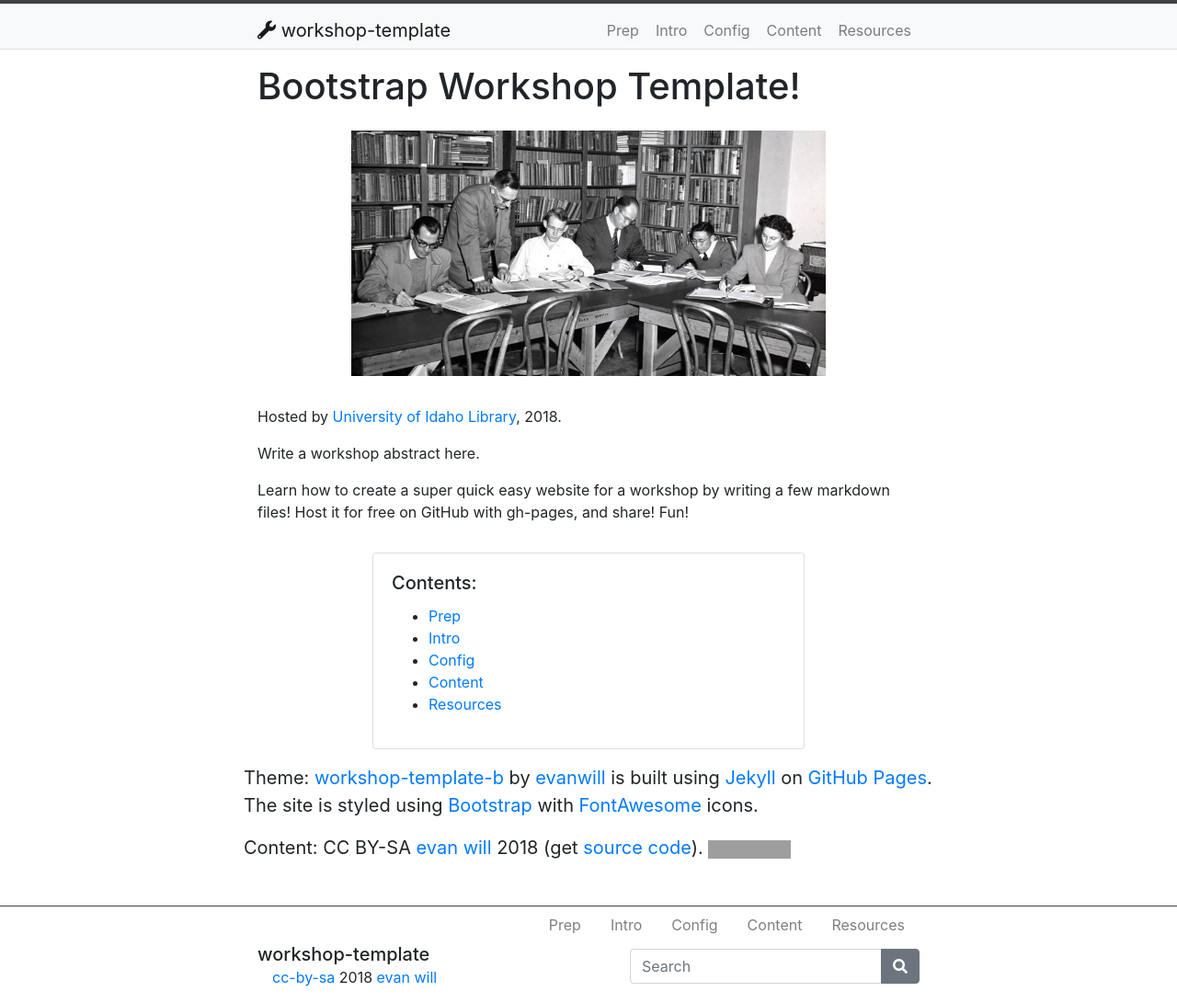
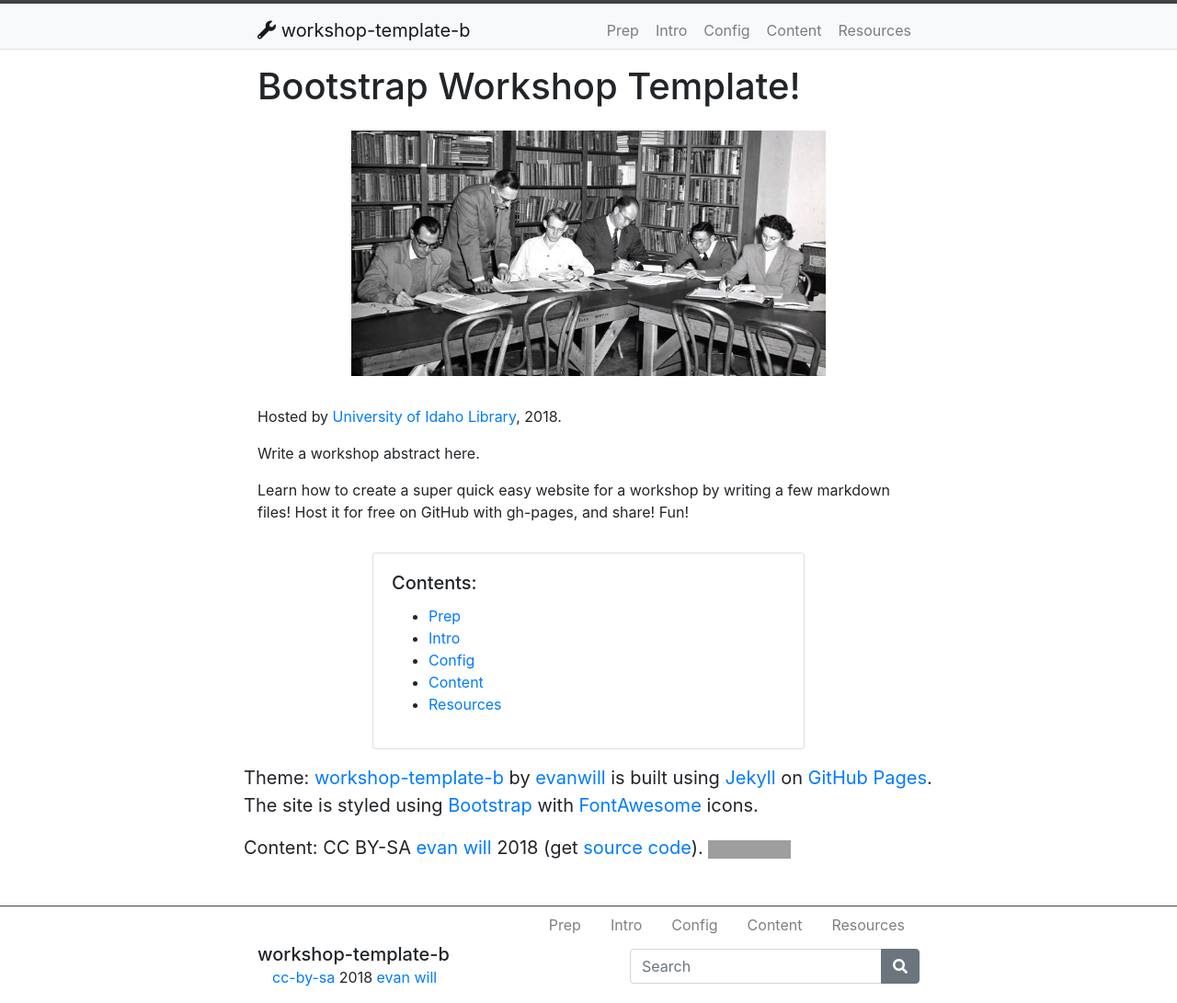
Before and after one commit to evanwill/workshop-template-b, a Jekyll site: the page built from index.md, in a window 1280 px wide. Shown: the whole page at 92% size. Built offline with Jekyll 4.4.1, drawn with Linux system fonts in a browser that asks for light colours; grey boxes are pictures that could not be loaded.

```diff
--- a/_config.yml
+++ b/_config.yml
@@ -7,7 +7,7 @@
 # - figure include for centered images, put file in images directory and use: {% include figure.html file="my-cat.jpg" alt="cat" caption="My cat" width="50%" %}
 
 # Site settings
-title: workshop-template
+title: workshop-template-b
 # description and keywords for meta tags
 description: "Create a workshop website quick and easy!"
 keywords: "workshops, websites, gh-pages, jekyll"
```
